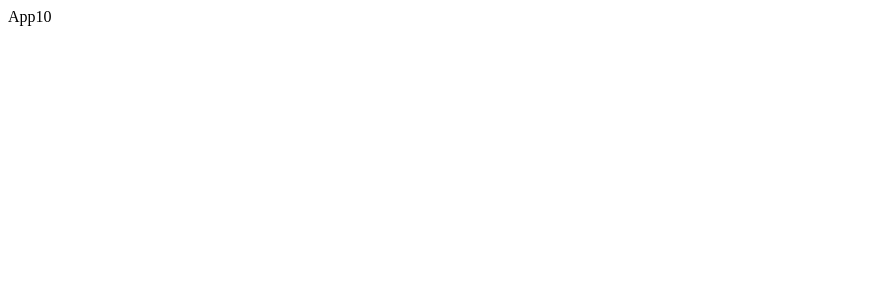
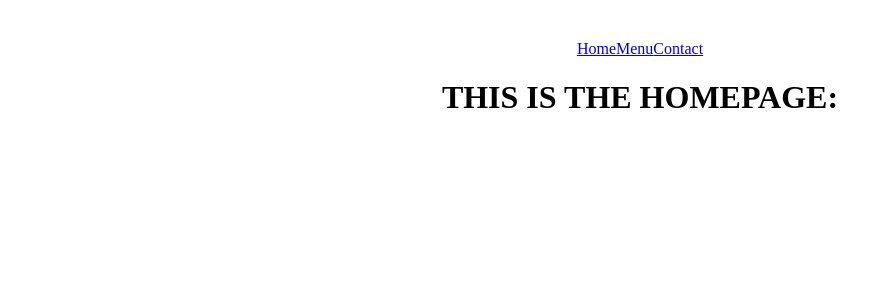
Before and after one commit to tla111/react-course-pedrotech, a React (Vite) app in the folder frontend/: page / in a window 1280 px wide. Shown: the top 300 px of the page, without its empty margins (0-891 px from the left). Built offline with nearby package versions, Linux system fonts and the light colour scheme.

Commit message:
added boiler code

```diff
--- a/frontend/src/App10.jsx
+++ b/frontend/src/App10.jsx
@@ -1,8 +1,27 @@
 import React from 'react'
+import './App.css'
+import { BrowserRouter as Router, Routes, Route, Link } from 'react-router-dom'
+import Home from "./Pages/Home"
+import Menu from './Pages/Menu'
+import Contact from './Pages/Contact'
 
 const App10 = () => {
     return (
-        <div>App10</div>
+        <div className="App">
+            <Router>
+                <div>
+                    <Link to="/">Home</Link>
+                    <Link to="/menu">Menu</Link>
+                    <Link to="/contact">Contact</Link>
+                </div>
+                <Routes>
+                    <Route path="/" element={<Home />} />
+                    <Route path="/menu" element={<Menu />} />
+                    <Route path="/contact" element={<Contact />} />
+                    <Route path="*" element={<h1>PAGE NOT FOUND</h1>} />
+                </Routes>
+            </Router>
+        </div>
     )
 }
 
```
